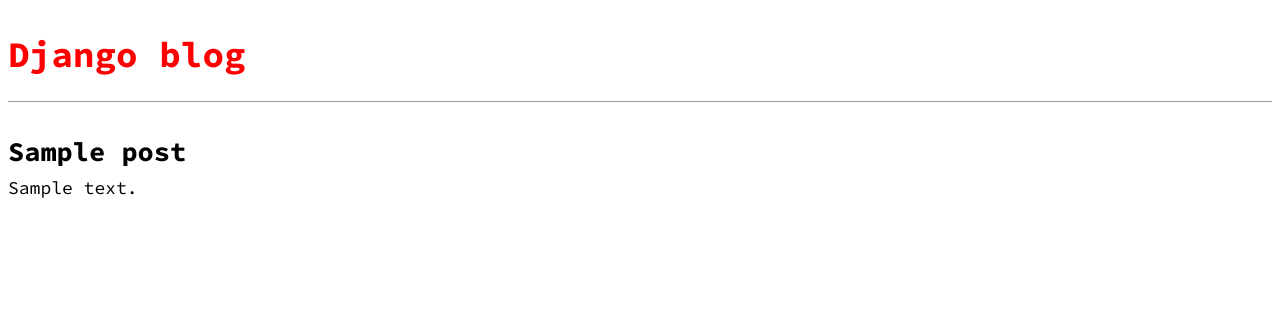
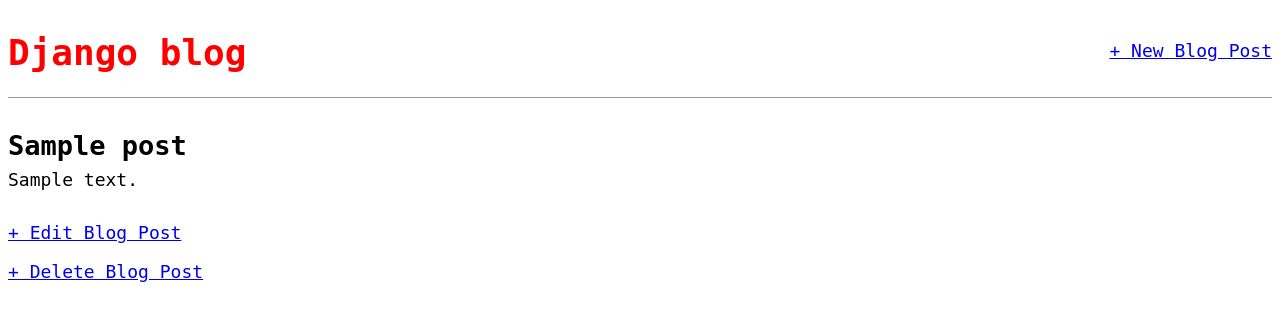
Before and after one commit to dwylie86/blog, a Django app: page /post/1/ in a window 1280 px wide. Shown: the top 321 px of the page. Run offline with Django 5.2, Linux system fonts and the light colour scheme; tables that the repository leaves empty hold one stand-in row (values such as "Sample post"); some web fonts are replaced.

Commit message:
ch7: changed over to generic class views and made List, Detail, Create, Update, and Delete views.

```diff
--- a/blog/urls.py
+++ b/blog/urls.py
@@ -1,8 +1,17 @@
 from django.urls import path
-from .views import post_list, post_detail
+from .views import (
+    BlogListView,
+    BlogDetailView,
+    BlogCreateView,
+    BlogUpdateView,
+    BlogDeleteView
+    )
+
 
 urlpatterns = [
-    path("post/<int:pk>/", post_detail, name="post_detail"),
-    path("", post_list, name="home"),
-
+    path("post/new/", BlogCreateView.as_view(), name="post_new"),
+    path("post/<int:pk>/", BlogDetailView.as_view(), name="post_detail"),
+    path("post/<int:pk>/edit/", BlogUpdateView.as_view(), name="post_edit"),
+    path("post/<int:pk>/delete/", BlogDeleteView.as_view(), name="post_delete"),
+    path("", BlogListView.as_view(), name="home"),
 ]
--- a/blog/views.py
+++ b/blog/views.py
@@ -1,11 +1,40 @@
-from django.shortcuts import render, get_object_or_404
+from django.views.generic import ListView, DetailView
+from django.views.generic.edit import CreateView, UpdateView, DeleteView
+from django.urls import reverse_lazy
+
 from .models import Post
 
-def post_list(request):
-    posts = Post.objects.all()
-    return render(request, 'home.html', {'posts': posts})
+
+class BlogListView(ListView):
+    model = Post
+    template_name = "home.html"
 
 
-def post_detail(request, pk):
-    post = get_object_or_404(Post, pk=pk)
-    return render(request, "post_detail.html", {"post": post})
+class BlogDetailView(DetailView):
+    model = Post
+    template_name = "post_detail.html"
+
+
+class BlogCreateView(CreateView):
+    model = Post
+    template_name = "post_new.html"
+    fields = [
+        "title",
+        "author",
+        "body"
+    ]
+
+
+class BlogUpdateView(UpdateView):
+    model = Post
+    template_name = "post_edit.html"
+    fields = [
+        "title",
+        "body"
+    ]
+
+
+class BlogDeleteView(DeleteView):
+    model = Post
+    template_name = "post_delete.html"
+    success_url = reverse_lazy("home")
--- a/templates/base.html
+++ b/templates/base.html
@@ -4,16 +4,21 @@
 
 <head>
   <title>Django blog</title>
- <link href="https://fonts.googleapis.com/css?family=Source+Code+Pro:400,700"
- rel="stylesheet">
+  <link href="https://fonts.googleapis.com/css?family=\
+      Source+Sans+Pro:400" rel="stylesheet">
   <link href="{% static 'css/base.css' %}" rel="stylesheet">
 </head>
 
 <body>
+  <div>
     <header>
+      <div class="nav-left">
         <h1><a href="{% url 'home' %}">Django blog</a></h1>
+      </div>
+      <div class="nav-right">
+        <a href="{% url 'post_new' %}">+ New Blog Post</a>
+      </div>
     </header>
- <div>
     {% block content %}
     {% endblock content %}
   </div>
--- a/templates/home.html
+++ b/templates/home.html
@@ -2,7 +2,7 @@
 {% extends "base.html" %}
 
 {% block content %}
-{% for post in posts %}
+{% for post in post_list %}
 <div class="post-entry">
  <h2><a href="{{ post.get_absolute_url }}">{{ post.title }}</a></h2>
  <p>Author: {{ post.author }}</a>
--- a/templates/post_detail.html
+++ b/templates/post_detail.html
@@ -3,7 +3,9 @@
 
 {% block content %}
 <div class="post-entry">
- <h2>{{ post.title }}</h2>
- <p>{{ post.body }}</p>
+  <h2>{{ post.title }}</h2>
+  <p>{{ post.body }}</p>
 </div>
+<a href="{% url 'post_edit' post.pk %}">+ Edit Blog Post</a>
+<p><a href="{% url 'post_delete' post.pk %}">+ Delete Blog Post</a></p>
 {% endblock content %}
```
Also changed, not shown: blog/tests.py (+29 -0 lines), templates/post_delete.html (added, +10 -0 lines), templates/post_edit.html (added, +10 -0 lines), templates/post_new.html (added, +10 -0 lines). Lines whose indentation alone changed are shown as unchanged.
